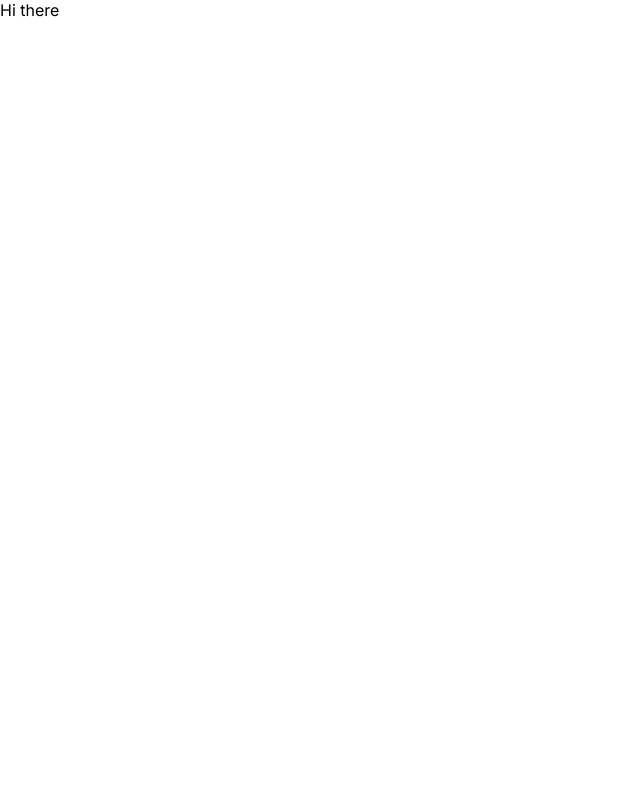
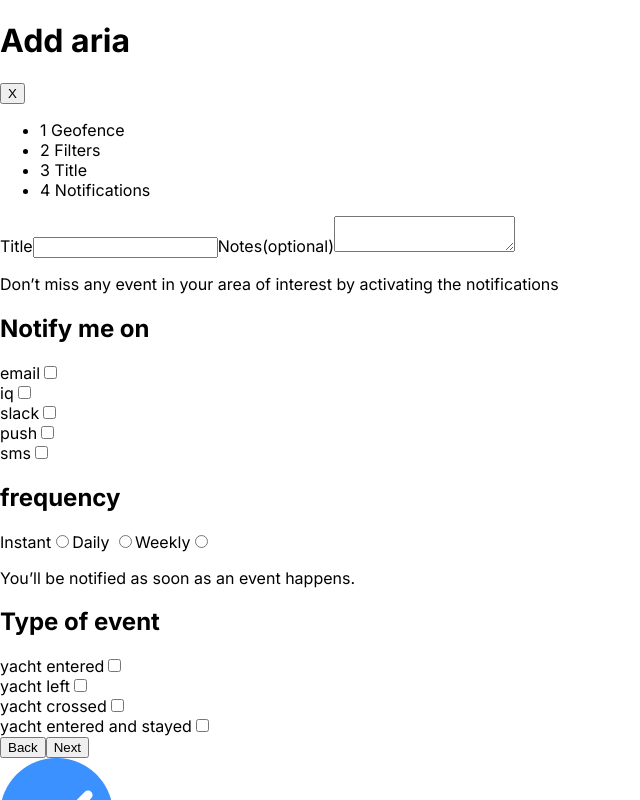
Before and after one commit to gr-olga/super-test, a Next.js app: page / in a window 1280 px wide. Shown: the top 800 px of the page, without its empty margins (0-640 px from the left). Built offline with nearby package versions, Linux system fonts and the light colour scheme.

Commit message:
initial commit

```diff
--- /dev/null
+++ b/src/components/CheckBtn.tsx
@@ -0,0 +1,23 @@
+import {Notification} from "@/models/DataAPI";
+import {useState} from "react";
+
+interface CheckBtnProps {
+    readonly chekboxes: Record<string, Notification>
+}
+
+export function CheckBtn({chekboxes}: CheckBtnProps) {
+    const [boxesState, setBoxesState] = useState({})
+    function changeState(name, value){
+        setBoxesState({...boxesState, [name]: value})
+    }
+    const arr = Object.keys(chekboxes)
+    return (
+        <form>
+            {arr.map((item, index) =>
+                <div key={index}>
+                    <label>{item}</label>
+                    <input name={item} type="checkbox" value="false" onChange={(e) =>changeState(item, e.target.checked)}/>
+                </div>)}
+        </form>
+    )
+}
--- /dev/null
+++ b/src/components/Popup.tsx
@@ -0,0 +1,15 @@
+import Image from "next/image";
+import ok from "../image/Group 5174.png"
+
+export function Popup() {
+    return (
+        <div>
+            <Image src={ok} alt={"ok"}/>
+            <div>
+                <h1>Area successfully created</h1>
+                <p>You can now track the yachts in this area with its dedicated dashboard</p>
+            </div>
+            <button>View dashboard</button>
+        </div>
+    )
+}
--- /dev/null
+++ b/src/components/Steps.tsx
@@ -0,0 +1,10 @@
+export function Steps() {
+    return (
+        <ul>
+            <li>1 Geofence</li>
+            <li>2 Filters</li>
+            <li>3 Title</li>
+            <li>4 Notifications</li>
+        </ul>
+    )
+}
--- /dev/null
+++ b/src/components/Wizard.tsx
@@ -0,0 +1,83 @@
+import {Steps} from "@/components/Steps";
+import {CheckBtn} from "@/components/CheckBtn";
+import {DataApi} from "@/models/DataAPI";
+import {Popup} from "@/components/Popup";
+import {useState} from "react";
+
+export function Wizard() {
+    const obj: DataApi = {
+        "notificationChannels": {
+            "email": {
+                "enabled": true,
+                "label": "Email"
+            },
+            "iq": {
+                "enabled": true,
+                "label": "SYT iQ Notification"
+            },
+            "slack": {
+                "enabled": true,
+                "label": "Slack Message"
+            },
+            "push": {
+                "enabled": true,
+                "label": "Mobile App Push Notification"
+            },
+            "sms": {
+                "enabled": false,
+                "label": "SMS text message"
+            }
+        },
+        "notificationFrequencies": [
+            "immediate", "daily", "weekly", "monthly"
+        ],
+        "eventTypes": [
+            "yacht entered", "yacht left", "yacht crossed", "yacht entered and stayed"
+        ]
+    }
+
+    const [frequency, srtFrequency] = useState(null)
+
+    return (
+        <div>
+            <Steps/>
+            <form>
+                <label>Title</label>
+                <input type="text"/>
+                <label>Notes(optional)</label>
+                <textarea/>
+            </form>
+            <p>Don’t miss any event in your area of interest by activating the notifications</p>
+
+            <h2>Notify me on</h2>
+            <CheckBtn chekboxes={obj.notificationChannels}/>
+
+            <h2>frequency</h2>
+            <div onChange={(e) => srtFrequency(e.target.value)}>
+                <label>Instant</label>
+                <input type="radio" value="Instant"/>
+                <label>Daily </label>
+                <input type="radio" value="Daily"/>
+                <label>Weekly</label>
+                <input type="radio" value="Weekly"/>
+            </div>
+            <p>You’ll be notified as soon as an event happens.</p>
+
+            <h2>Type of event</h2>
+            <form>
+                {obj.eventTypes.map((item, index) =>
+                    <div key={index}>
+                        <label>{item}</label>
+                        <input type="checkbox" value="false"/>
+                    </div>
+                )}
+            </form>
+
+            <div>
+                <button>Back</button>
+                <button>Next</button>
+            </div>
+            <Popup/>
+        </div>
+    )
+}
--- /dev/null
+++ b/src/models/DataAPI.ts
@@ -0,0 +1,16 @@
+export interface DataApi {
+    "notificationChannels": {
+        "email": Notification,
+        "iq": Notification,
+        "slack": Notification
+        "push": Notification,
+        "sms": Notification
+    },
+    "notificationFrequencies": ReadonlyArray<string>,
+    "eventTypes": ReadonlyArray<string>
+}
+
+export interface Notification {
+    "enabled": boolean,
+    "label": string
+}
--- a/src/pages/index.tsx
+++ b/src/pages/index.tsx
@@ -1,18 +1,22 @@
 import Head from 'next/head'
-import { Inter } from 'next/font/google'
-
-const inter = Inter({ subsets: ['latin'] })
+import {Inter} from 'next/font/google'
+import {Wizard} from "@/components/Wizard";
+const inter = Inter({subsets: ['latin']})
 
 export default function Home() {
     return (
         <>
             <Head>
                 <title>App</title>
-        <meta name="description" content="Generated by create next app" />
-        <meta name="viewport" content="width=device-width, initial-scale=1" />
+                <meta name="description" content="Generated by create next app"/>
+                <meta name="viewport" content="width=device-width, initial-scale=1"/>
             </Head>
             <div>
-        Hi there
+                <div>
+                    <h1>Add aria</h1>
+                    <button>X</button>
+                </div>
+                <Wizard tilte={"sdasds"}/>
             </div>
         </>
     )
```
Also changed, not shown: src/image/Group 5174.png (added). Lines whose indentation alone changed are shown as unchanged.
